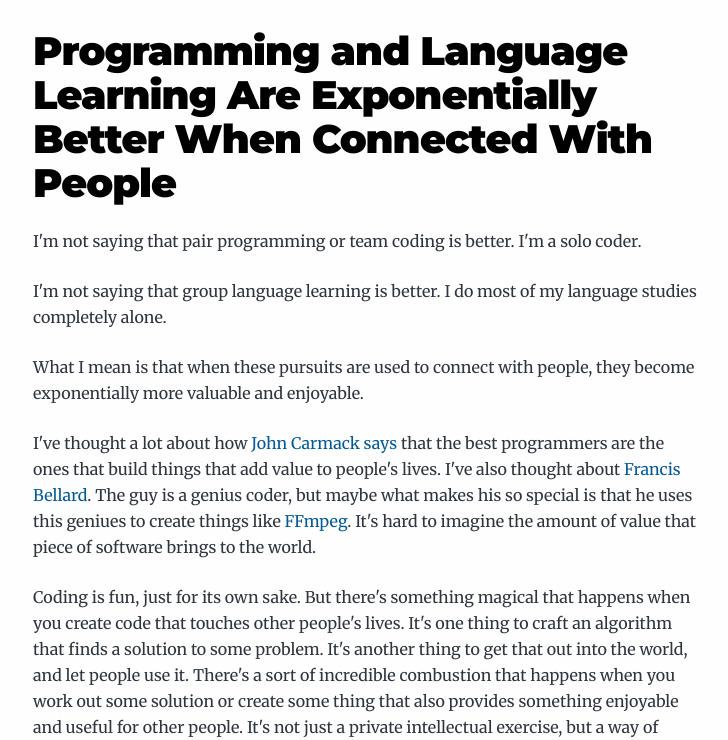
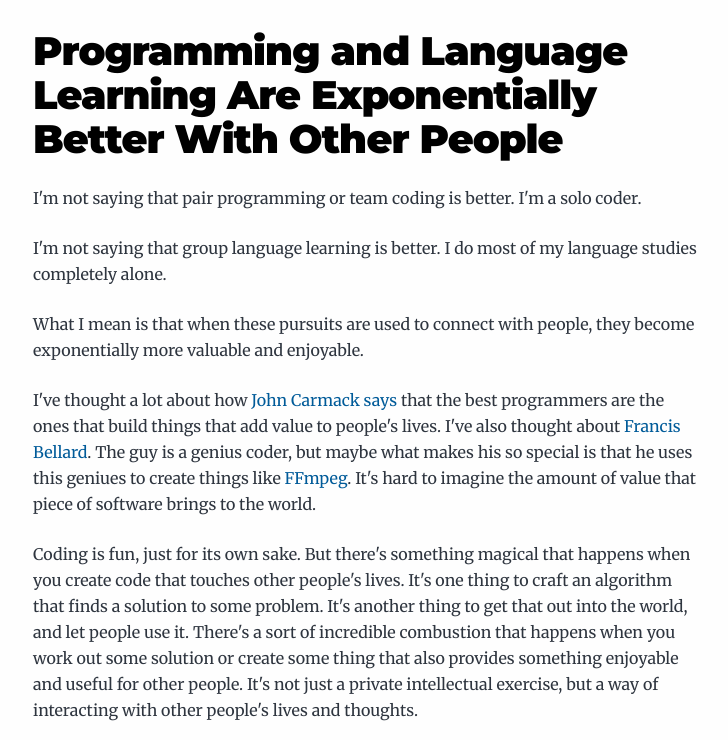
Before and after one commit to adueck/blog, a Gatsby site: page /language-and-coding-are-better-with-people/ in a window 1280 px wide. Shown: the part 60-800 px from the top of the page, without its empty margins (272-1000 px from the left). Built offline with nearby package versions, Linux system fonts and the light colour scheme; Gatsby itself is replaced by a stand-in of ours; some packages are replaced by stand-ins of ours; a small style sheet from the web is missing.

Commit message:
tighten up title

```diff
--- a/content/blog/language-and-coding-are-better-with-people/index.md
+++ b/content/blog/language-and-coding-are-better-with-people/index.md
@@ -1,5 +1,5 @@
 ---
-title: "Programming and Language Learning Are Exponentially Better When Connected With People"
+title: "Programming and Language Learning Are Exponentially Better With Other People"
 date: "2024-12-08"
 image: "./fusion.jpg"
 description: "I'm not saying that pair programming or team coding is better. I'm a solo coder. I'm not saying that group language learning is better. I do most of my language studies completely alone. What I mean is that..."
```
